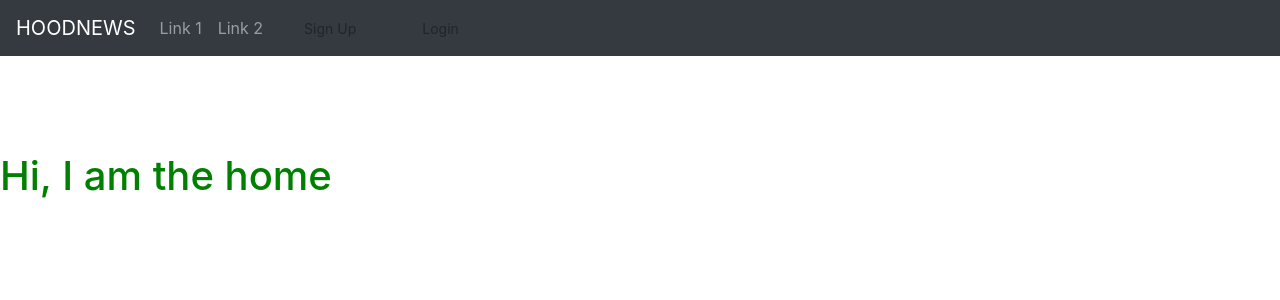
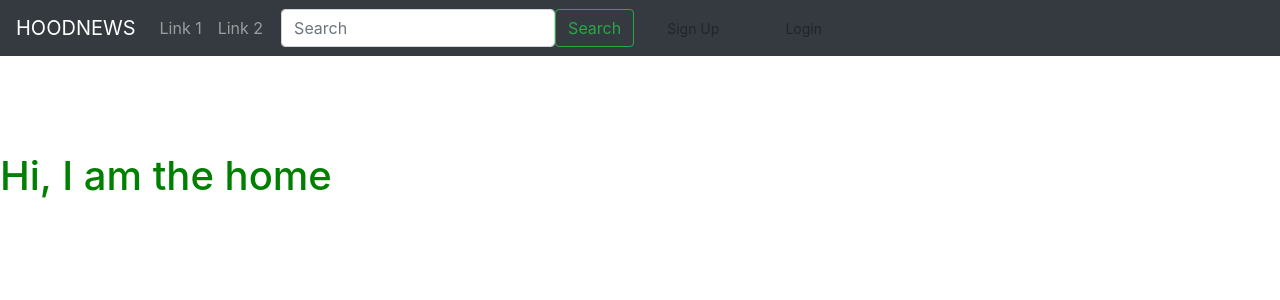
Before and after one commit to FredrickWambua/hoodnews, a Django app: page / in a window 1280 px wide. Shown: the top 300 px of the page. Run offline with Django 3.2, Linux system fonts and the light colour scheme; some libraries are stand-ins or nearby versions; some web fonts are replaced.

Commit message:
adds search form

```diff
--- a/news/templates/news/navbar.html
+++ b/news/templates/news/navbar.html
@@ -10,6 +10,13 @@
       <li class="nav-item">
         <a class="nav-link" href="#">Link 2</a>
       </li>
+
+      <div class="collapse navbar-collapse" id="navbarTogglerDemo01" style="padding-left: 10px;">
+        <form class="d-flex my-2 my-lg-0" method="GET" action="{% url 'search' %}">
+          <input class="form-control me-2" type="search" name='q' placeholder="Search" aria-label="Search">
+          <button class="btn btn-outline-success" type="submit">Search</button>
+        </form>
+      </div>
 
       <!-- Dropdown -->
       {% if user.is_authenticated %}
```
